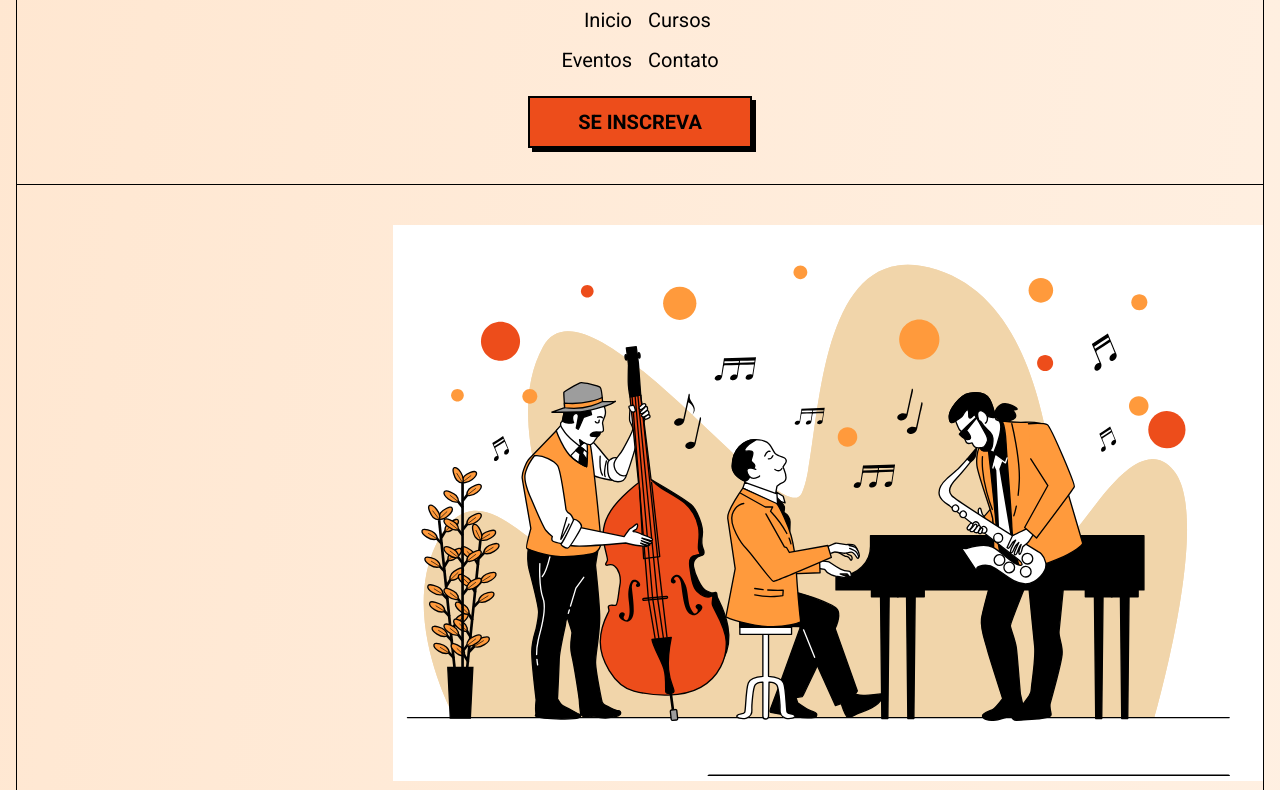
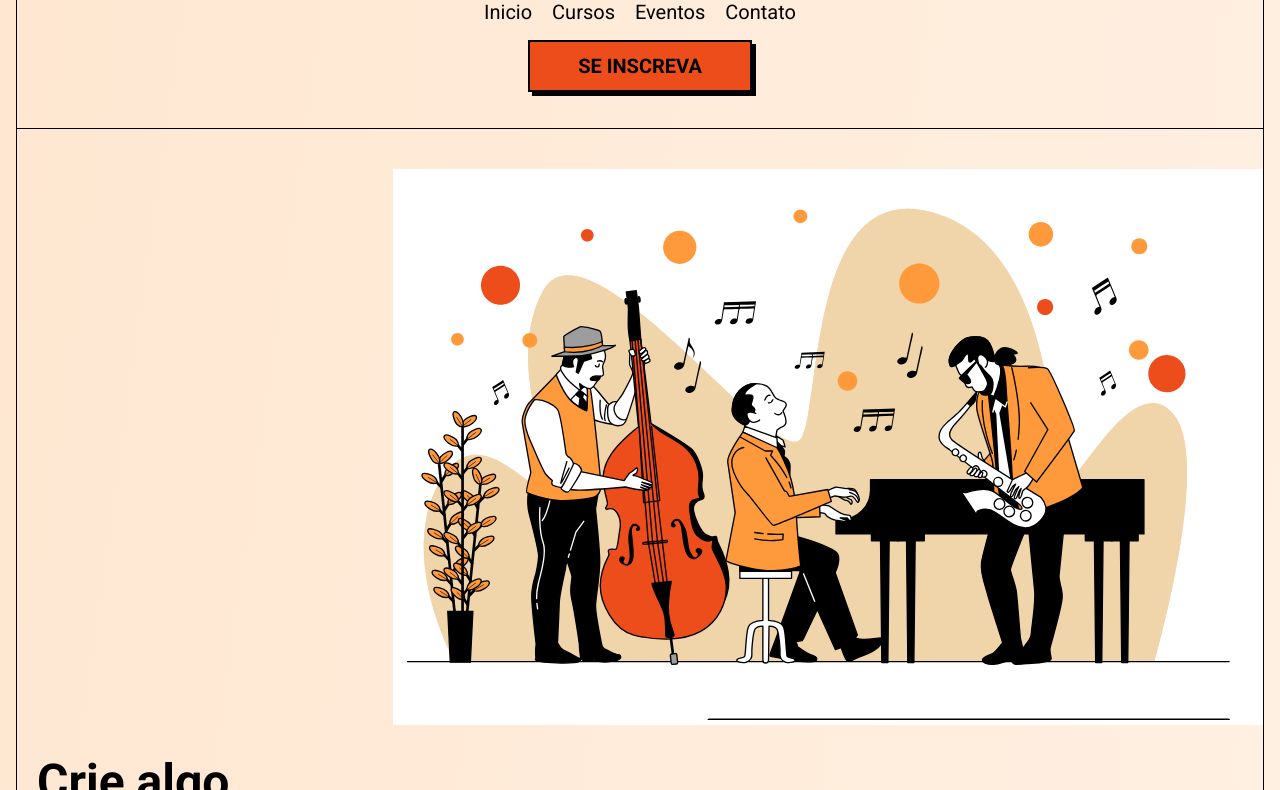
Before and after one commit to danilojduarte/ProjetoJazz, a plain HTML site: page index.htm in a window 1280 px wide. Shown: the part 96-886 px from the top of the page. Drawn offline with Linux system fonts and the light colour scheme.

Commit message:
Iniciando responsividade do projeto

```diff
--- a/css/style.css
+++ b/css/style.css
@@ -215,3 +215,12 @@ footer nav a {
     padding: .5rem;
     width: 100%;
 }
+
+/* Responsividade */
+
+@media screen and (min-width: 40rem) {
+    header nav {
+        display: block;
+        text-align: center;
+    }
+}
```
